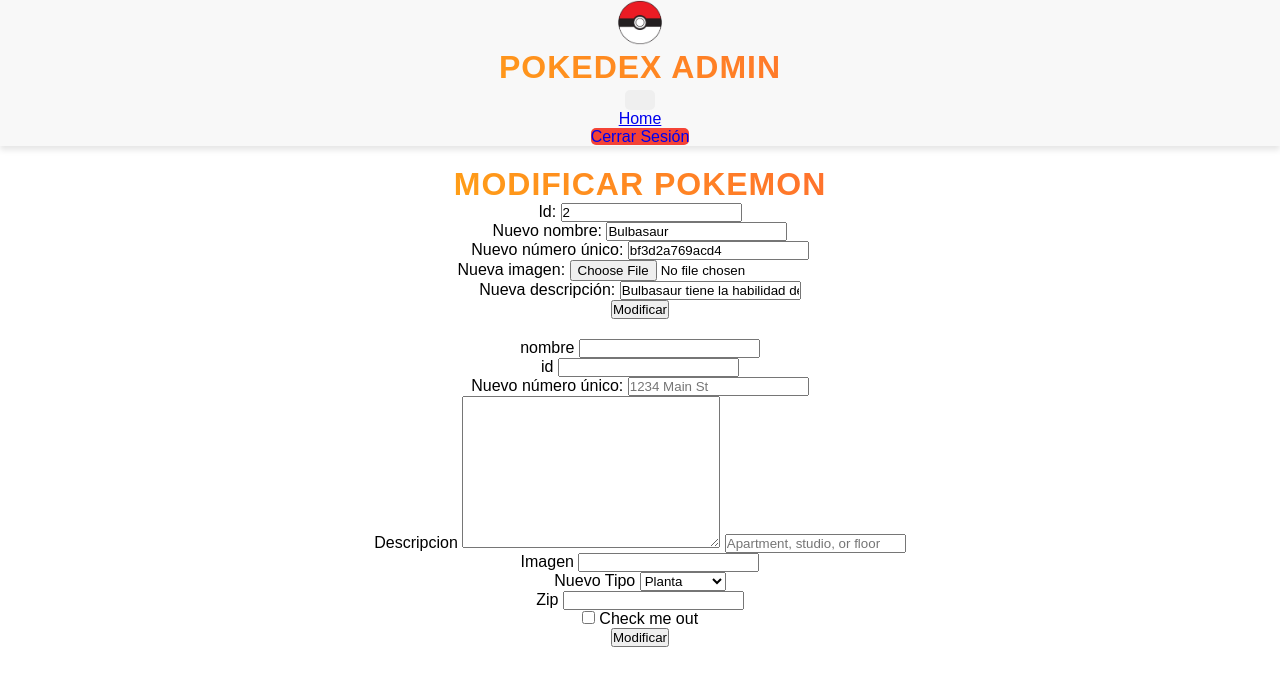
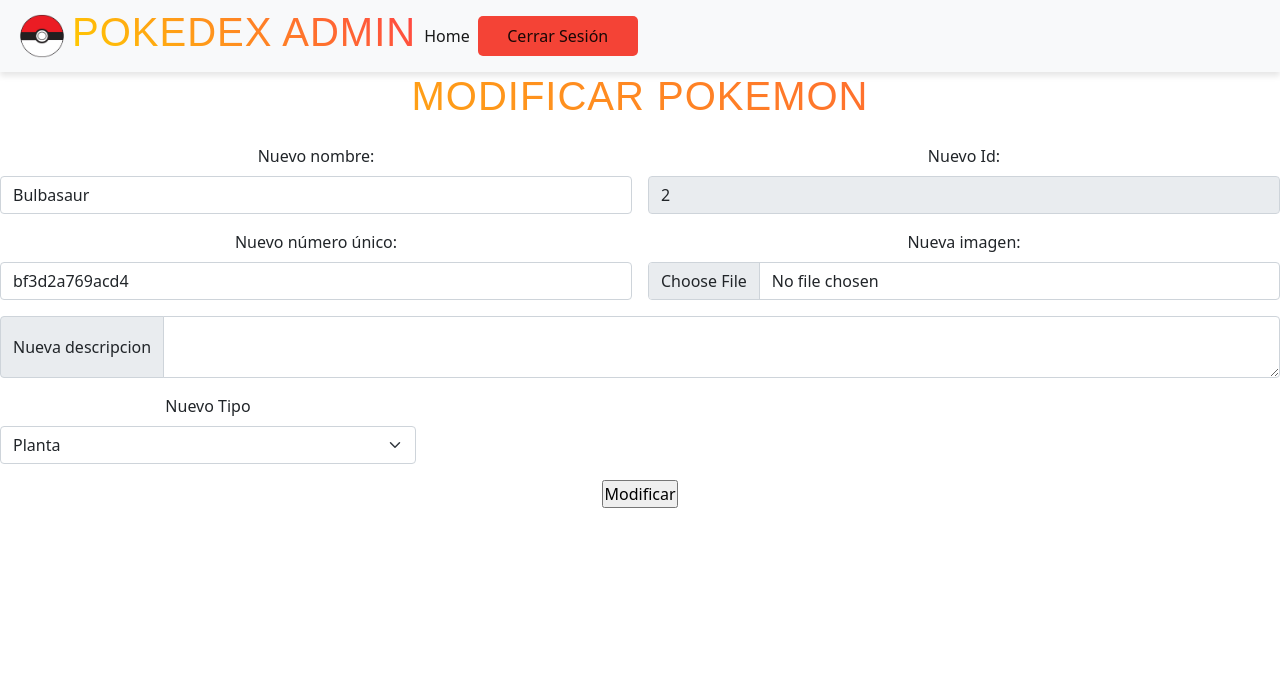
Before and after one commit to javierCM1/pokedex, a PHP site: page /modificarPokemon.php?uuid=bf3d2a769acd4 in a window 1280 px wide. Shown: the top 686 px of the page. Run offline with PHP 8.4, Linux system fonts and the light colour scheme; a user stored in the database is signed in; data comes from the database, SQL or seed files in the repository.

Commit message:
cambios en la vista modificar
uso bootstrap

```diff
--- a/modificarPokemon.php
+++ b/modificarPokemon.php
@@ -24,60 +24,39 @@ if(isset($_GET["uuid"])){
     <title>Pokedex Search</title>
     <link rel="stylesheet" href="estilos/style.css">
     <link rel="stylesheet" href="estilos/vista-admin.css">
+    <link href="https://cdn.jsdelivr.net/npm/bootstrap@5.0.2/dist/css/bootstrap.min.css" rel="stylesheet" integrity="sha384-EVSTQN3/azprG1Anm3QDgpJLIm9Nao0Yz1ztcQTwFspd3yD65VohhpuuCOmLASjC" crossorigin="anonymous">
+
 </head>
 <body>
     <?php include_once 'headerAdmin.php';?>
 
-    <div class="results-container">
-        <form action="procesarModificacion.php" method="post" enctype="multipart/form-data">
-            <h1>Modificar Pokemon</h1>
-            <div>
-                <label for="idPoke">Id: </label>
-                <input type="number" name="idPoke" readonly value="<?= $poke['id_pokemon'] ?>">
-            </div>
-            <div>
-                <label for="nuevoNombrePoke">Nuevo nombre: </label>
-                <input type="text" name="nuevoNombrePoke" value="<?= $poke['nombre_pokemon'] ?>">
-            </div>
-            <div>
-                <label for="nuevoNumeroPoke">Nuevo número único: </label>
-                <input type="text" name="nuevoNumeroPoke" value="<?= $poke['uuid_pokemon'] ?>">
-            </div>
-            <div>
-                <label for="nuevaImgPoke">Nueva imagen: </label>
-                <input type="file" name="nuevaImgPoke">
-            </div>
 
-            <div>
-                <label for="nuevaDescPoke">Nueva descripción: </label>
-                <input type="text" name="nuevaDescPoke" value="<?= $poke['descripcion_pokemon'] ?>">
-            </div>
-            <input type="submit" name="submitCambios" value="Modificar">
-        </form>
-    </div>
+    <form action="procesarModificacion.php" method="post" enctype="multipart/form-data" class="row g-3">
+        <h1>Modificar Pokemon</h1>
 
+        <div class="col-md-6">
+            <label for="nuevoNombrePoke" class="form-label">Nuevo nombre: </label>
+            <input type="text" class="form-control" name="nuevoNombrePoke" value="<?= $poke['nombre_pokemon'] ?>">
+        </div>
 
-    <form class="row g-3">
         <div class="col-md-6">
-            <label for="inputEmail4" class="form-label">nombre</label>
-            <input type="text" class="form-control" id="inputEmail4">
+            <label for="idPoke" class="form-label">Nuevo Id:</label>
+            <input type="number" name="idPoke" class="form-control" readonly value="<?= $poke['id_pokemon'] ?>">
         </div>
+
         <div class="col-md-6">
-            <label for="inputPassword4" class="form-label">id</label>
-            <input type="text" class="form-control" id="inputPassword4">
+            <label for="nuevoNumeroPoke"  class="form-label">Nuevo número único: </label>
+            <input type="text" class="form-control" name="nuevoNumeroPoke" value="<?= $poke['uuid_pokemon'] ?>">
         </div>
-        <div class="col-12">
-            <label for="inputAddress" class="form-label">Nuevo número único:</label>
-            <input type="text" class="form-control" id="inputAddress" placeholder="1234 Main St">
+
+        <div class="col-md-6">
+            <label for="nuevaImgPoke" class="form-label">Nueva imagen: </label>
+            <input type="file" class="form-control" name="nuevaImgPoke">
         </div>
-        <div class="col-12">
-            <label for="inputAddress2" class="form-label">Descripcion</label>
-            <textarea name="" id="" cols="30" rows="10"></textarea>
-            <input type="text" class="form-control" id="inputAddress2" placeholder="Apartment, studio, or floor">
-        </div>
-        <div class="col-md-6">
-            <label for="inputCity" class="form-label">Imagen</label>
-            <input type="text" class="form-control" id="inputCity">
+
+        <div class="input-group">
+            <span class="input-group-text">Nueva descripcion</span>
+            <textarea class="form-control" aria-label="With textarea"></textarea>
         </div>
 
 
@@ -92,22 +71,12 @@ if(isset($_GET["uuid"])){
             </select>
         </div>
 
-        <div class="col-md-2">
-            <label for="inputZip" class="form-label">Zip</label>
-            <input type="text" class="form-control" id="inputZip">
-        </div>
-        <div class="col-12">
-            <div class="form-check">
-                <input class="form-check-input" type="checkbox" id="gridCheck">
-                <label class="form-check-label" for="gridCheck">
-                    Check me out
-                </label>
-            </div>
-        </div>
         <div class="col-12">
             <input type="submit" name="submitCambios" value="Modificar">
         </div>
     </form>
 
 </body>
+<script src="https://cdn.jsdelivr.net/npm/bootstrap@5.0.2/dist/js/bootstrap.bundle.min.js" integrity="sha384-MrcW6ZMFYlzcLA8Nl+NtUVF0sA7MsXsP1UyJoMp4YLEuNSfAP+JcXn/tWtIaxVXM" crossorigin="anonymous"></script>
+
 </html>
```
